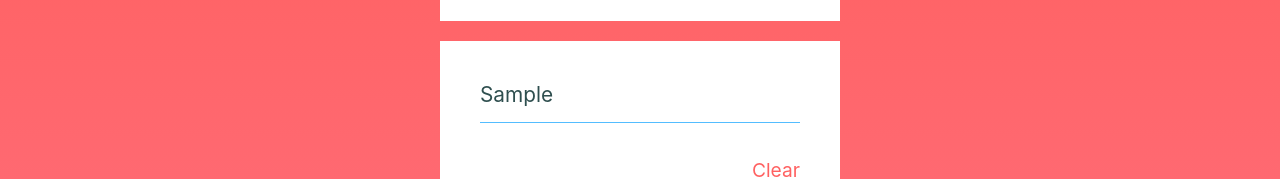
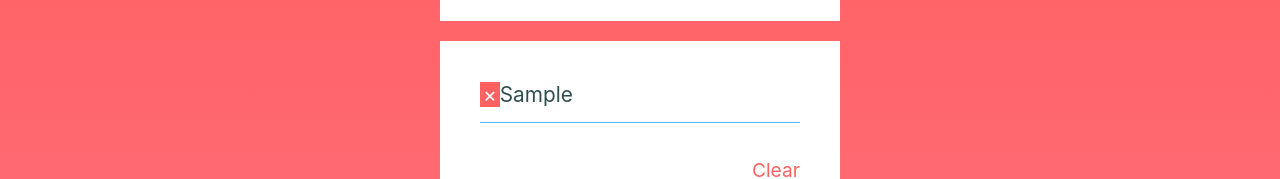
Before and after one commit to r-shirasu/todolist_React_practice, a React (Create React App) app: page / in a window 1280 px wide. Both pictures are taken after typing "Sample" into the empty fields and a click on the button "ADD". Shown: the part 123-302 px from the top of the page. Built offline with nearby package versions, Linux system fonts and the light colour scheme.

Commit message:
削除ボタン実装

```diff
--- a/src/App.js
+++ b/src/App.js
@@ -31,7 +31,10 @@ export const App = () => {
       <div className="tasksBoard">
         <ul id="todo-list">
           {todos.map((value, index) => (
-            <li key={`${value}${index}`}>{value}</li>
+            <li key={`${value}${index}`}>
+              <span>×</span>
+              {value}
+            </li>
           ))}
         </ul>
         <p id="clear">Clear</p>
--- a/src/App.scss
+++ b/src/App.scss
@@ -83,3 +83,10 @@ li {
   font-size: 1.3em;
   color: #2f4f4f;
 }
+
+span {
+  background-color: #ff6161;
+  padding: 0px 3px 0px 3px;
+  color: #fff;
+  cursor: pointer;
+}
```
